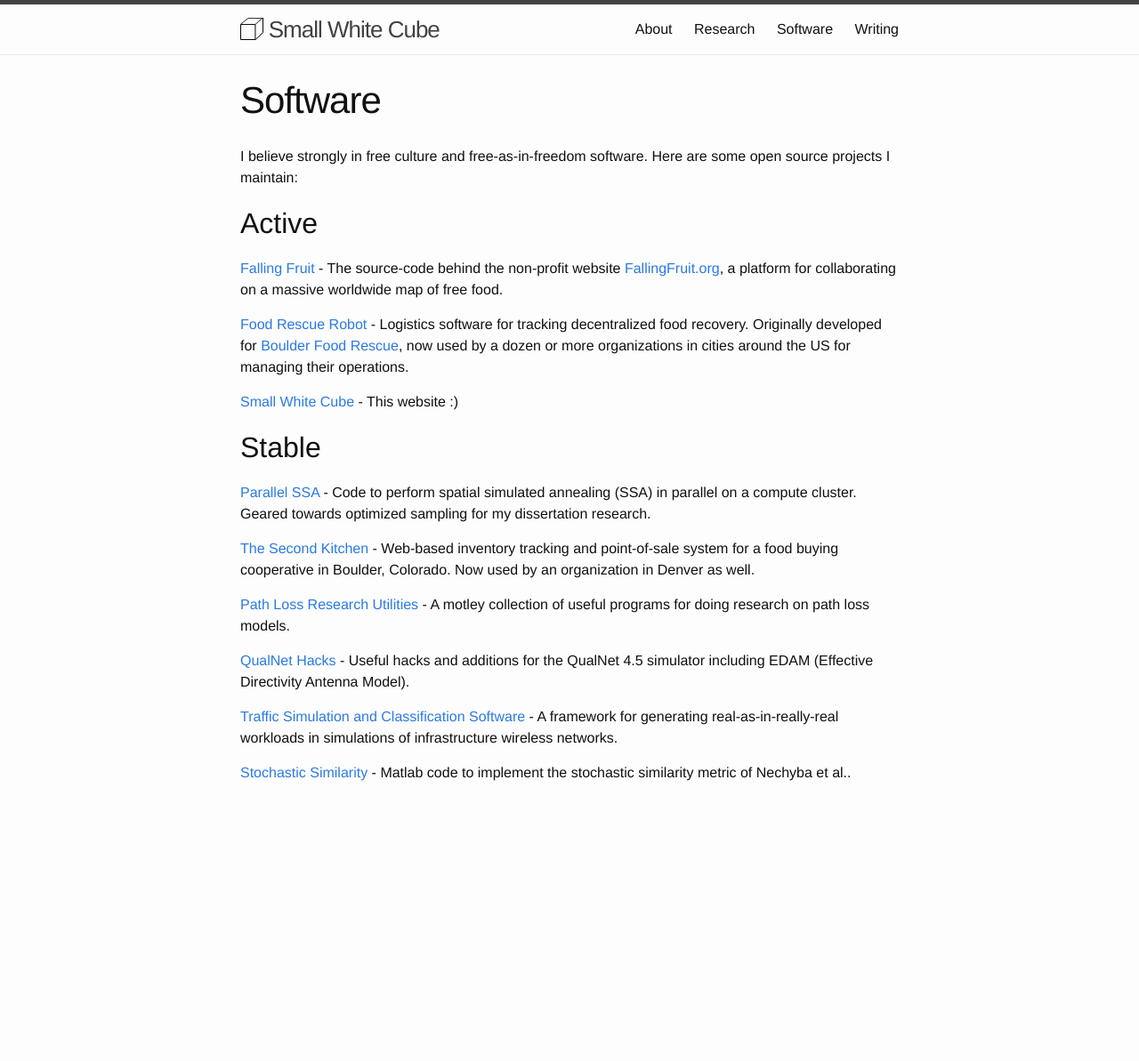
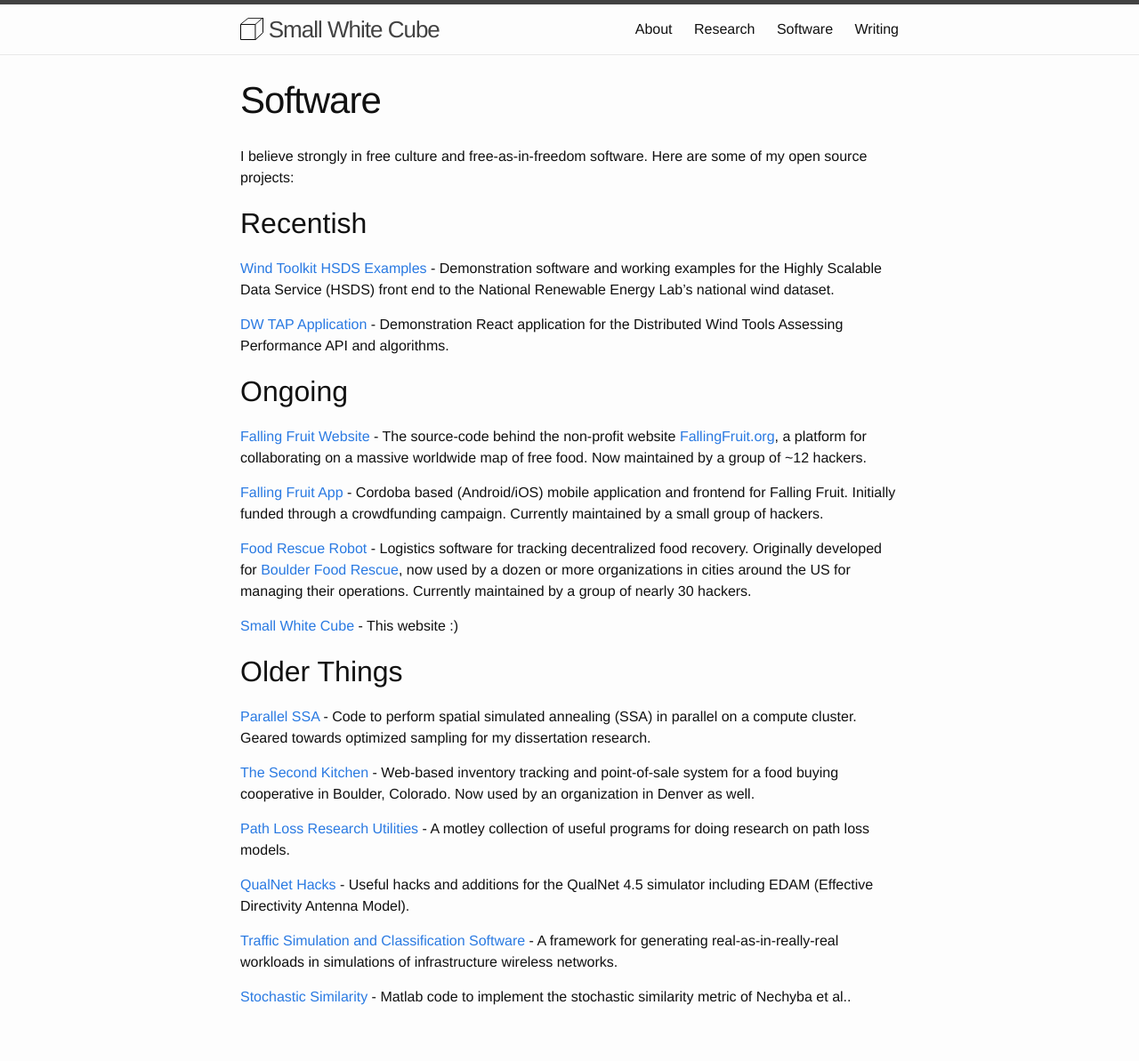
Before and after one commit to somerandomsequence/smallwhitecube, a Jekyll site: the page built from software.md, in a window 1280 px wide. Shown: the whole page at 89% size. Built offline with Jekyll 4.4.1, drawn with Linux system fonts in a browser that asks for light colours; nearby versions of some CDN libraries; before the commit the page ends 941 px from its top, so only the background shows below that.

Commit message:
Update software.md

```diff
--- a/software.md
+++ b/software.md
@@ -3,21 +3,33 @@
 title: Software
 permalink: /software/
 ---
-I believe strongly in free culture and free-as-in-freedom software. Here are some open source projects I maintain:
+I believe strongly in free culture and free-as-in-freedom software. Here are some of my open source projects:
 
-## Active
+## Recentish
 
-[Falling Fruit](https://github.com/somerandomsequence/falling-fruit) - The source-code behind the non-profit
+[Wind Toolkit HSDS Examples](https://github.com/NREL/hsds-examples) - Demonstration software and working examples for the
+Highly Scalable Data Service (HSDS) front end to the National Renewable Energy Lab's national wind dataset.
+
+[DW TAP Application](https://github.com/NREL/dw-tap-app) - Demonstration React application for the Distributed Wind
+Tools Assessing Performance API and algorithms.
+
+## Ongoing
+
+[Falling Fruit Website](https://github.com/somerandomsequence/falling-fruit) - The source-code behind the non-profit
 website [FallingFruit.org](http://fallingfruit.org), a platform for collaborating on a massive worldwide map
-of free food.
+of free food. Now maintained by a group of ~12 hackers.
+
+[Falling Fruit App](https://github.com/falling-fruit/falling-fruit-mobile) - Cordoba based (Android/iOS) mobile application
+and frontend for Falling Fruit. Initially funded through a crowdfunding campaign. Currently maintained by a small group of
+hackers.
 
 [Food Rescue Robot](http://github.com/somerandomsequence/food-rescue-robot) - Logistics software for tracking decentralized
 food recovery. Originally developed for [Boulder Food Rescue](http://boulderfoodrescue.org), now used by a dozen or more
-organizations in cities around the US for managing their operations.
+organizations in cities around the US for managing their operations. Currently maintained by a group of nearly 30 hackers.
 
 [Small White Cube](https://github.com/somerandomsequence/smallwhitecube) - This website :)
 
-## Stable
+## Older Things
 
 [Parallel SSA](https://github.com/somerandomsequence/Parallel-SSA) - Code to perform spatial simulated annealing (SSA) in parallel on a compute cluster. Geared towards optimized sampling for my dissertation research.
 
```
